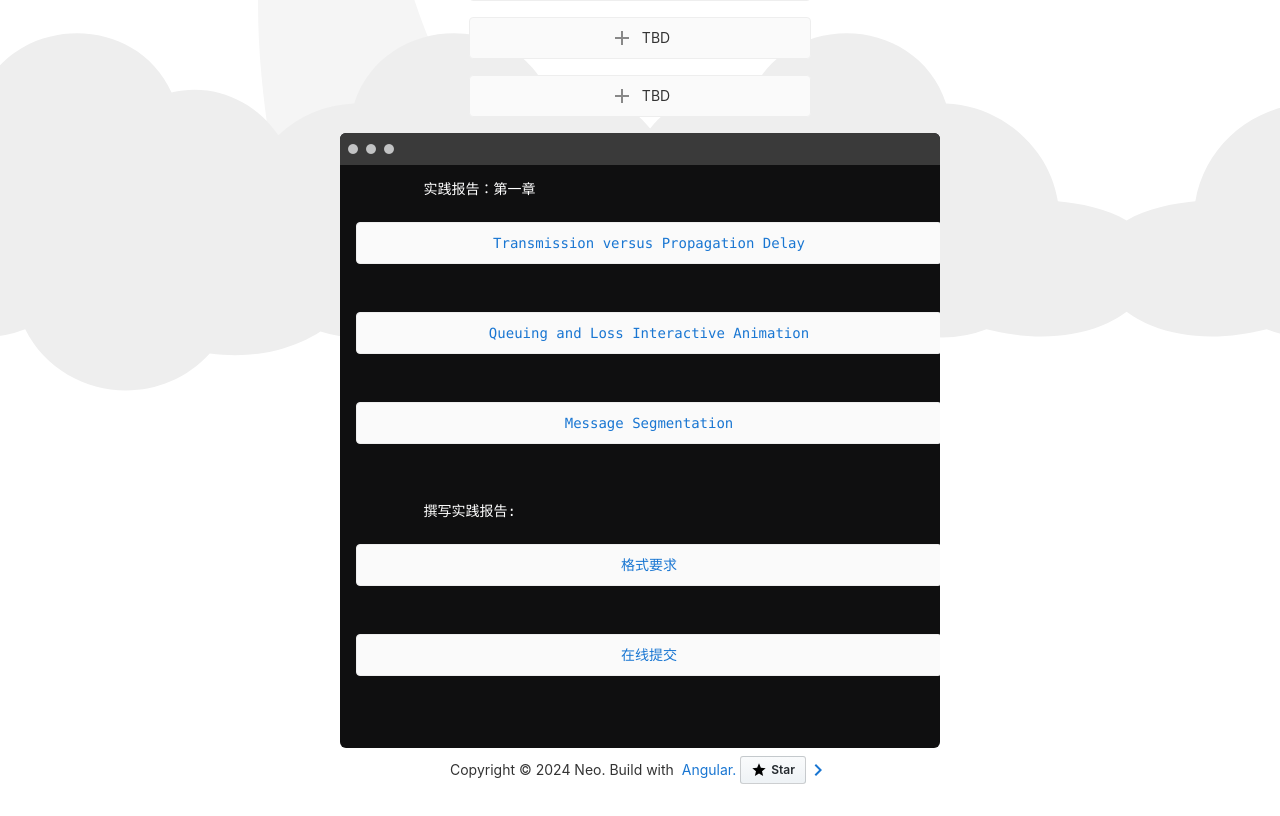
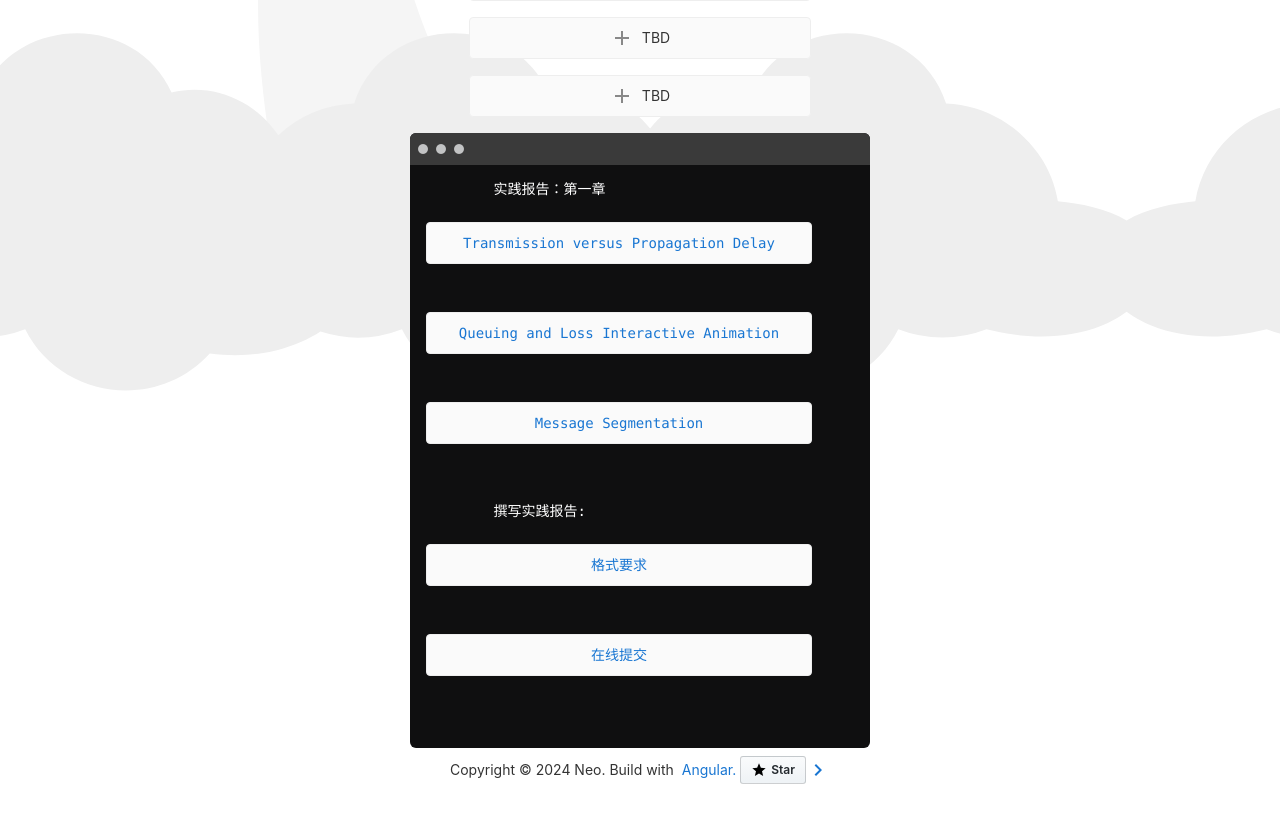
Before and after one commit to walkman617/cn-angular-app, an Angular app: page / in a window 1280 px wide. Shown: the part 505-1321 px from the top of the page. Built offline with nearby package versions, Linux system fonts and the light colour scheme.

Commit message:
Update app.component.html

```diff
--- a/src/app/app.component.html
+++ b/src/app/app.component.html
@@ -100,7 +100,7 @@
     border: 1px solid #eee;
     background-color: #fafafa;
     height: 32px;
-    width: 560px;
+    width: 360px;
     margin: 0 8px 12px;
     padding: 12px;
     display: flex;
@@ -176,7 +176,7 @@
   .terminal {
     position: relative;
     width: 80%;
-    max-width: 600px;
+    max-width: 460px;
     border-radius: 6px;
     padding-top: 45px;
     margin-top: 8px;
```
